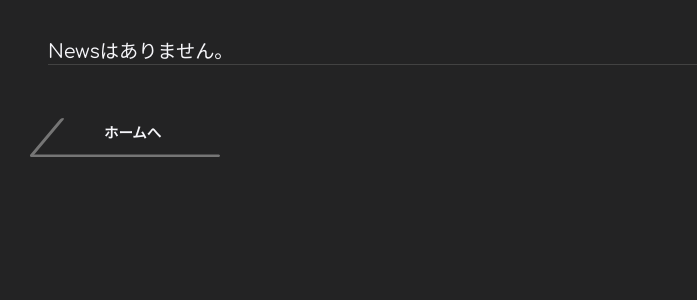
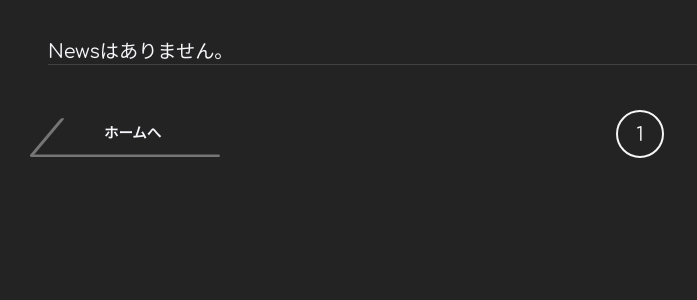
Before and after one commit to rbs-kyoto/rbs-kyoto, a Django app: page /news/ in a window 1280 px wide. Shown: the part 202-502 px from the top of the page, without its empty margins (0-697 px from the left). Run offline with Django 5.2, Linux system fonts and the light colour scheme; data that the repository does not hold is empty; some libraries are stand-ins or nearby versions; some web fonts are replaced.

Commit message:
feature_paginator

```diff
--- a/main/views.py
+++ b/main/views.py
@@ -1,9 +1,12 @@
 from django.shortcuts import get_object_or_404, render
+from django.core.paginator import Paginator
 from .models import Pickup, News
 
 def index(request):
     pickups = Pickup.objects.filter(is_active=True)
-    news = News.objects.filter(is_active=True)
+    news = News.objects.filter(
+        is_active=True
+    ).order_by("-date")[:5]
 
     return render(
         request,
@@ -19,10 +22,19 @@ def news_all(request):
         is_active=True
     ).order_by("-date")
 
-    return render(request, "main/news_all.html", {
-        "news_list": news_list,
-    })
+    paginator = Paginator(news_list, 20)
 
+    page_number = request.GET.get("page")
+    page_obj = paginator.get_page(page_number)
+
+    return render(
+        request,
+        "main/news_all.html",
+        {
+            "news_list": page_obj,
+            "page_obj": page_obj,
+        },
+    )
 
 def news_detail(request, pk):
     news = get_object_or_404(
@@ -31,6 +43,10 @@ def news_detail(request, pk):
         is_active=True,
     )
 
-    return render(request, "main/news_detail.html", {
-        "news": news,
-    })
+    return render(
+        request,
+        "main/news_detail.html",
+        {
+            "news": news,
+        },
+    )
--- a/static/main/css/base.css
+++ b/static/main/css/base.css
@@ -533,8 +533,51 @@ a.list__hover-item:hover span.category__element {
 }
 
 .page_control {
+    position: relative;
+    display: flex;
+    align-items: center;
     width: 100%;
     margin: 2rem 0;
+}
+
+.page_control__paginator {
+    position: absolute;
+    left: 50%;
+    transform: translateX(-50%);
+
+    display: flex;
+    align-items: center;
+    gap: .5rem;
+}
+
+.page-control-style-back {
+    margin-right: auto;
+}
+
+.page-control-style-forward {
+    margin-left: auto;
+}
+
+span.active-page {
+    width: 3rem;
+    aspect-ratio: 1 / 1;
+    display: grid;
+    place-items: center;
+    border: .15rem solid var(--Gray-100);
+    color: var(--Gray-100);
+    font-size: 1.2rem;
+    border-radius: 1.5rem;
+}
+
+span.active-page > span {
+    display: inline-block;
+    line-height: 1;
+    transform: translateY(1px);
+}
+
+.page_control__paginator {
+    display: flex;
+    gap: 1.5rem;
 }
 
 
--- a/templates/main/news_all.html
+++ b/templates/main/news_all.html
@@ -52,6 +52,19 @@
         <a class="page-control-style-back" href="{% url 'main:index' %}">
             ホームへ
         </a>
+        <div class="page_control__paginator">
+        {% for page_num in page_obj.paginator.page_range %}
+            {% if page_num == page_obj.number %}
+                <span class="page-number active-page">
+                    <span>{{ page_num }}</span>
+                </span>
+            {% else %}
+                <a href="?page={{ page_num }}" class="page-number">
+                    {{ page_num }}
+                </a>
+            {% endif %}
+        {% endfor %}
+        </div>
     </div>
 </section>
 
```
Also changed, not shown: main/models.py (+11 -0 lines), templates/main/news_detail.html (+7 -7 lines).
